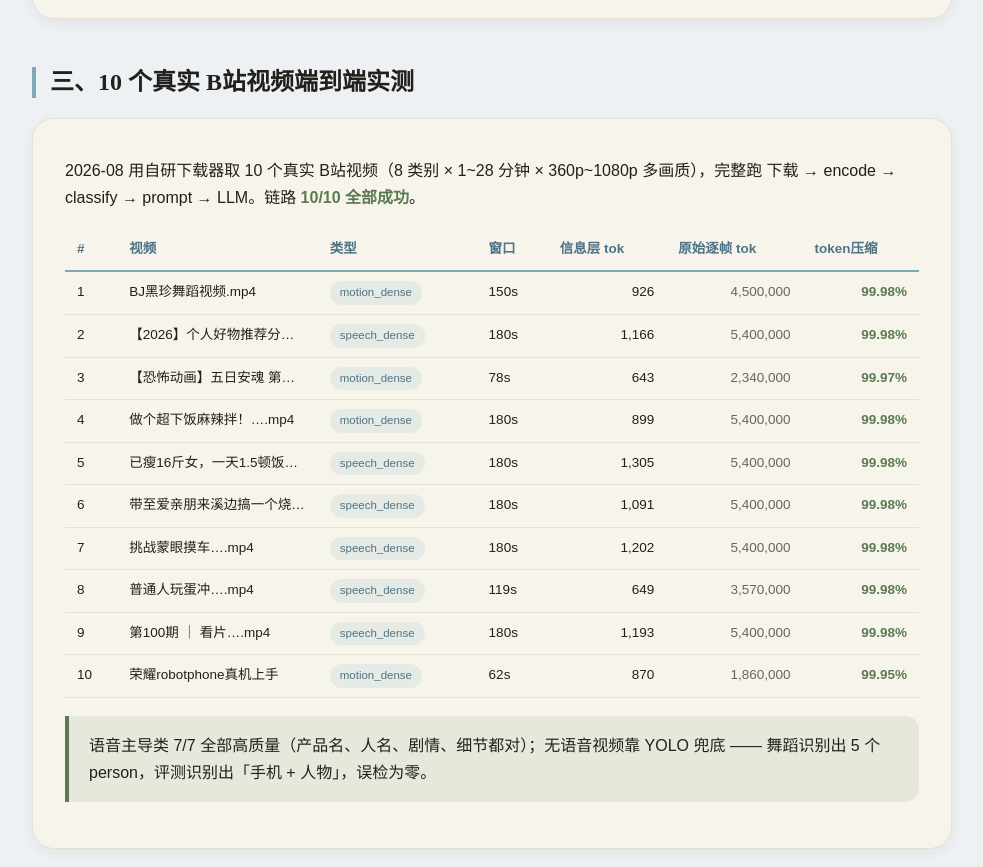
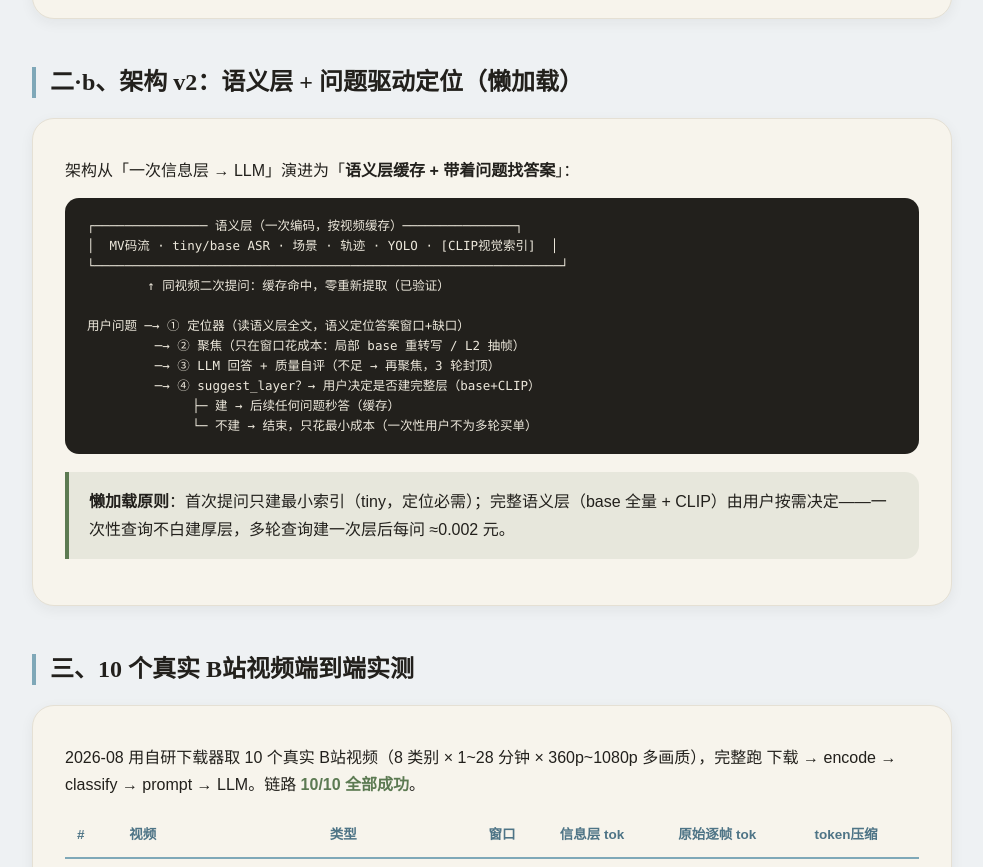
Before and after one commit to ilps2/live-clip, a plain HTML site: page index.html in a window 1280 px wide. Shown: the part 1669-2536 px from the top of the page, without its empty margins (148-1131 px from the left). Drawn offline with Linux system fonts and the light colour scheme.

Commit message:
feat: architecture v2 — semantic layer cache + query-driven location + lazy full layer (suggest_layer)

```diff
--- a/index.html
+++ b/index.html
@@ -113,6 +113,25 @@ img{max-width:100%;border-radius:14px;border:1px solid var(--border)}
         <text x="740" y="130" text-anchor="middle" fill="#F7F4EC" font-size="11">喂 LLM</text>
       </svg>
     </div>
+  </div>
+</section>
+
+<section>
+  <h2>二·b、架构 v2：语义层 + 问题驱动定位（懒加载）</h2>
+  <div class="card">
+    <p>架构从「一次信息层 → LLM」演进为「<strong>语义层缓存 + 带着问题找答案</strong>」：</p>
+    <pre>┌─────────────── 语义层（一次编码，按视频缓存）───────────────┐
+│  MV码流 · tiny/base ASR · 场景 · 轨迹 · YOLO · [CLIP视觉索引]  │
+└──────────────────────────────────────────────────────────────┘
+        ↑ 同视频二次提问：缓存命中，零重新提取（已验证）
+
+用户问题 ─→ ① 定位器（读语义层全文，语义定位答案窗口+缺口）
+         ─→ ② 聚焦（只在窗口花成本：局部 base 重转写 / L2 抽帧）
+         ─→ ③ LLM 回答 + 质量自评（不足 → 再聚焦，3 轮封顶）
+         ─→ ④ suggest_layer？→ 用户决定是否建完整层（base+CLIP）
+              ├─ 建 → 后续任何问题秒答（缓存）
+              └─ 不建 → 结束，只花最小成本（一次性用户不为多轮买单）</pre>
+    <div class="tl"><strong>懒加载原则</strong>：首次提问只建最小索引（tiny，定位必需）；完整语义层（base 全量 + CLIP）由用户按需决定——一次性查询不白建厚层，多轮查询建一次层后每问 ≈0.002 元。</div>
   </div>
 </section>
 
```
